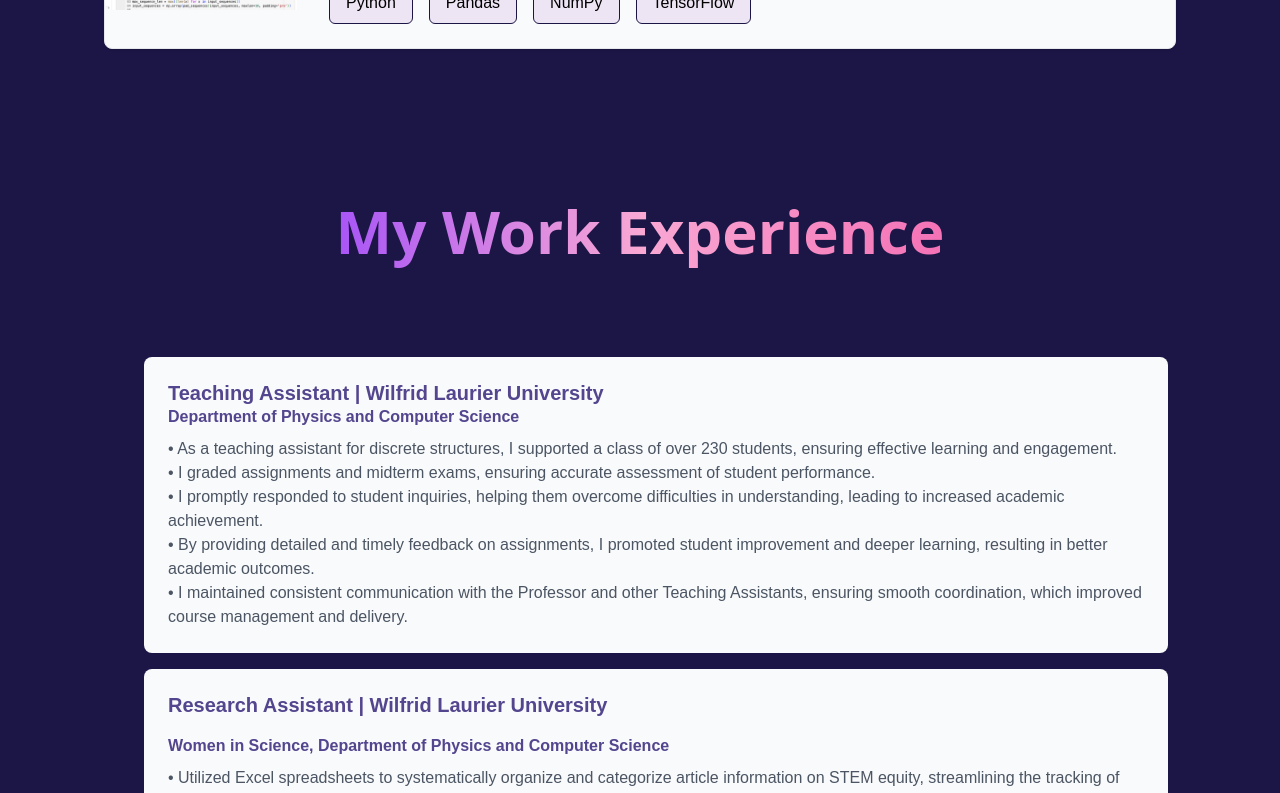
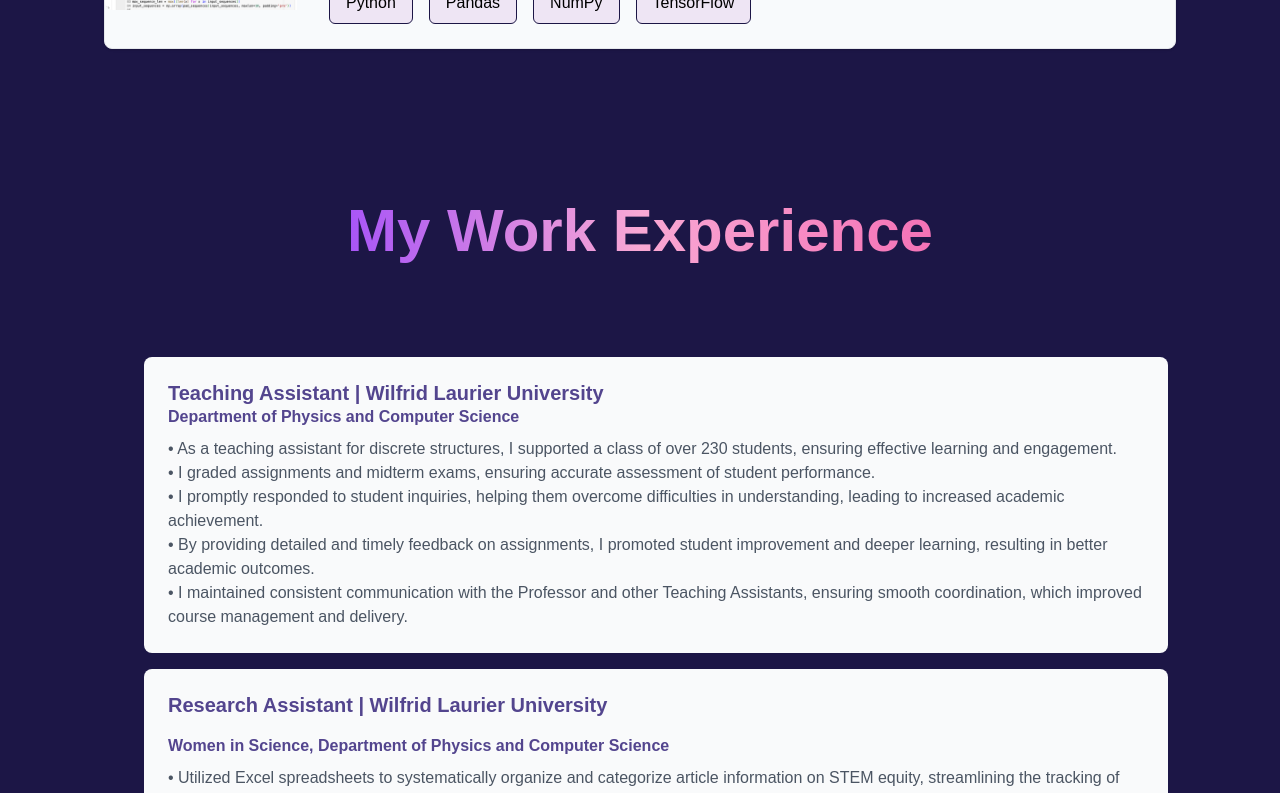
Before and after one commit to rzlm/razan.github.io, a React (Create React App) app: page / in a window 1280 px wide. Shown: the part 1460-2253 px from the top of the page. Built offline with nearby package versions, Linux system fonts and the light colour scheme.

Commit message:
fix font

```diff
--- a/src/Components/Experience.jsx
+++ b/src/Components/Experience.jsx
@@ -3,7 +3,7 @@
 
 const Experience = () => {
   return (
-    <div id='Experience' className='figtree padding'>
+    <div id='Experience' className='font-figtree padding'>
         <div className='flex flex-col text-center items-center'>
     <h1
         class="relative top-0 w-fit h-auto py-4 justify-center flex bg-gradient-to-r items-center from-purple-500 via-pink-300 to-pink-400 bg-clip-text text-6xl font-extrabold text-transparent text-center select-auto">
```
